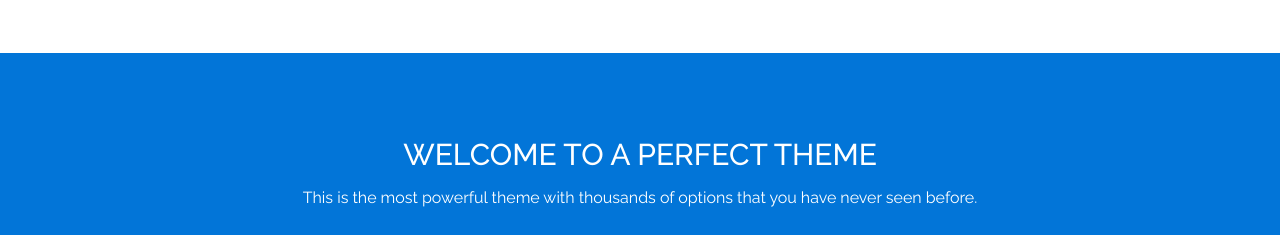
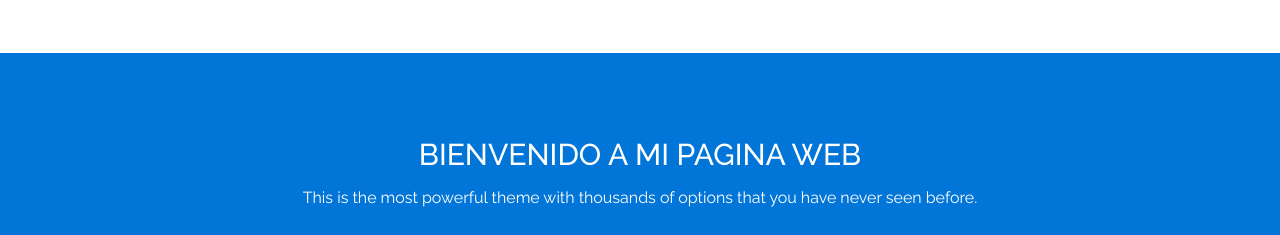
Before and after one commit to Luwy-Dyro/prueba, a plain HTML site: page index.html in a window 1280 px wide. Shown: the part 1360-1595 px from the top of the page. Drawn offline with Linux system fonts and the light colour scheme.

Commit message:
Texto de Bienvenida

```diff
--- a/index.html
+++ b/index.html
@@ -159,7 +159,7 @@
 
     <div class="block bg-primary block-pd-lg block-bg-overlay text-center" data-bg-img="img/parallax-bg.jpg" data-settings='{"stellar-background-ratio": 0.6}' data-toggle="parallax-bg">
       <h2>
-        Welcome to a perfect theme
+       Bienvenido a mi pagina web
       </h2>
 
       <p>
```
